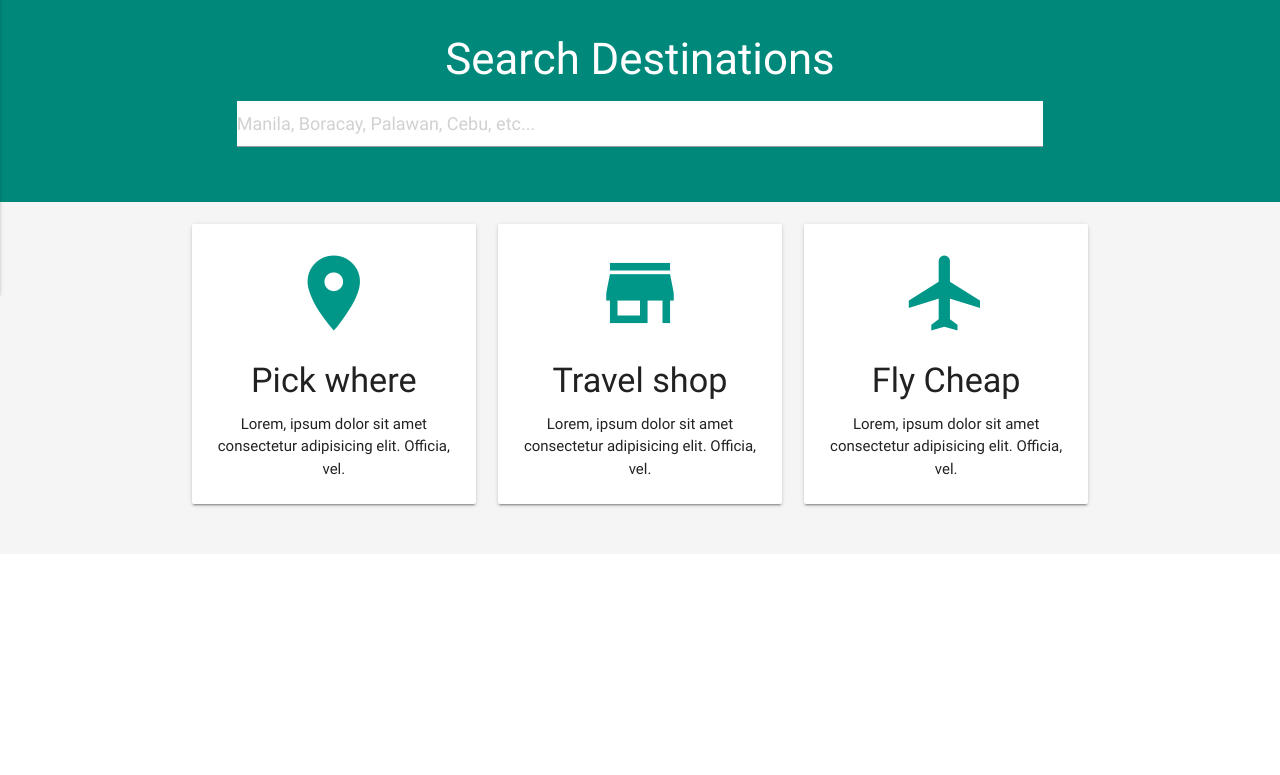
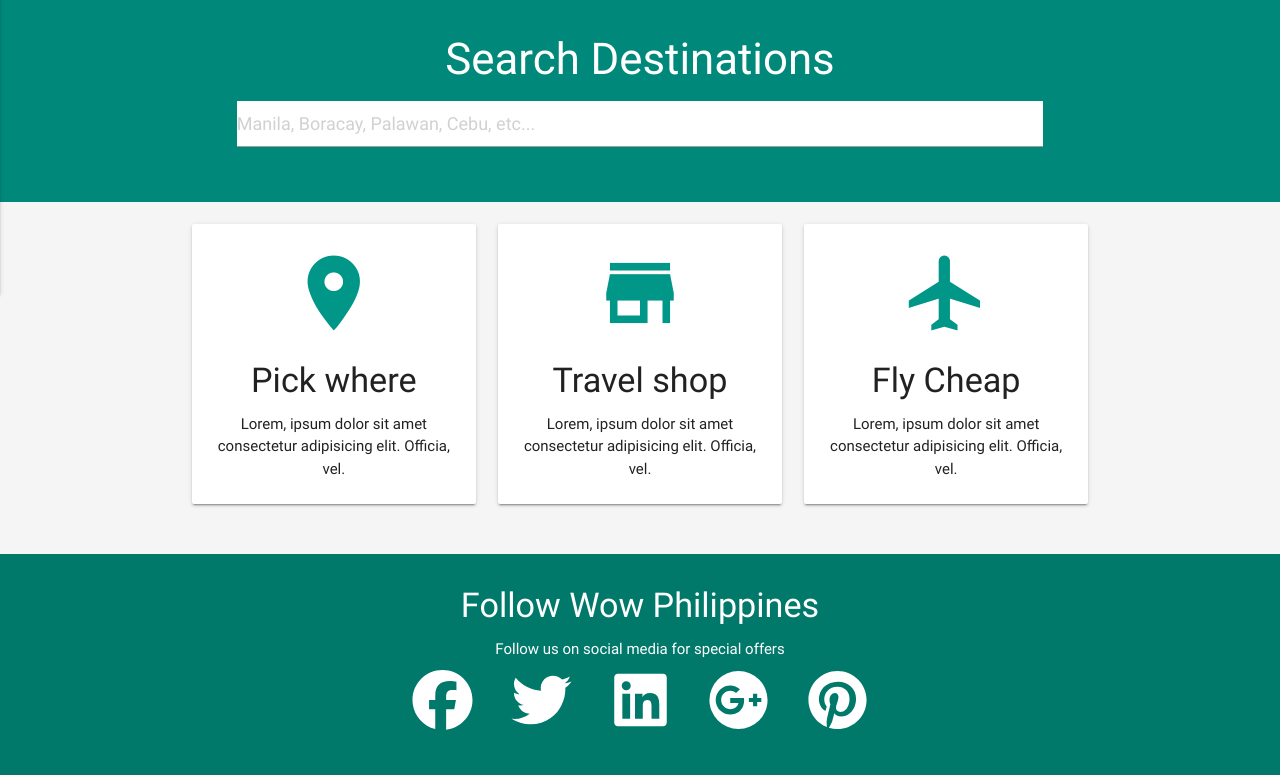
Before and after one commit to alvingomez/WowPhilippines, a website: page index.html in a window 1280 px wide. Shown: the part 566-1341 px from the top of the page. Before the commit the page ends 1120 px from the top, so only its background shows below. Drawn offline with nearby package versions, Linux system fonts and the light colour scheme.

Commit message:
Follow social media
Created a link to folow  wowphilippines through social media. I used fontawesome icons for the social media.

```diff
--- a/css/main.css
+++ b/css/main.css
@@ -36,5 +36,8 @@ body{
     position:absolute;
     width:100%;
     text-align:center;
+}
 
+.section-follow .fa-4x{
+    margin:10px 10px;
 }
--- a/index.html
+++ b/index.html
@@ -129,6 +129,33 @@
       </div>
     </div>
   </section>
+  <!-- Section: Follow -->
+  <section class="section section-follow teal darken-2 white-text center">
+    <div class="container">
+      <div class="row">
+        <div class="col s12">
+          <h4>Follow Wow Philippines</h4>
+          <p>Follow us on social media for special offers</p>
+          <a href="https://facebook.com" target=_"blank" class="white-text">
+            <i class="fab fa-facebook fa-4x"></i>
+          </a>
+          <a href="https://twitter.com" target=_"blank" class="white-text">
+            <i class="fab fa-twitter fa-4x"></i>
+          </a>
+          <a href="https://linkedin.com" target=_"blank" class="white-text">
+            <i class="fab fa-linkedin fa-4x"></i>
+          </a>
+          <a href="https://googleplus.com" target=_"blank" class="white-text">
+            <i class="fab fa-google-plus fa-4x"></i>
+          </a>
+          <a href="https://pinterest.com" target=_"blank" class="white-text">
+            <i class="fab fa-pinterest fa-4x"></i>
+          </a>
+        </div>
+        <!-- End of column -->
+      </div>
+    </div>
+  </section>
 
   <!--Import jQuery before materialize.js-->
   <script type="text/javascript" src="js/all.min.js"></script>
```
